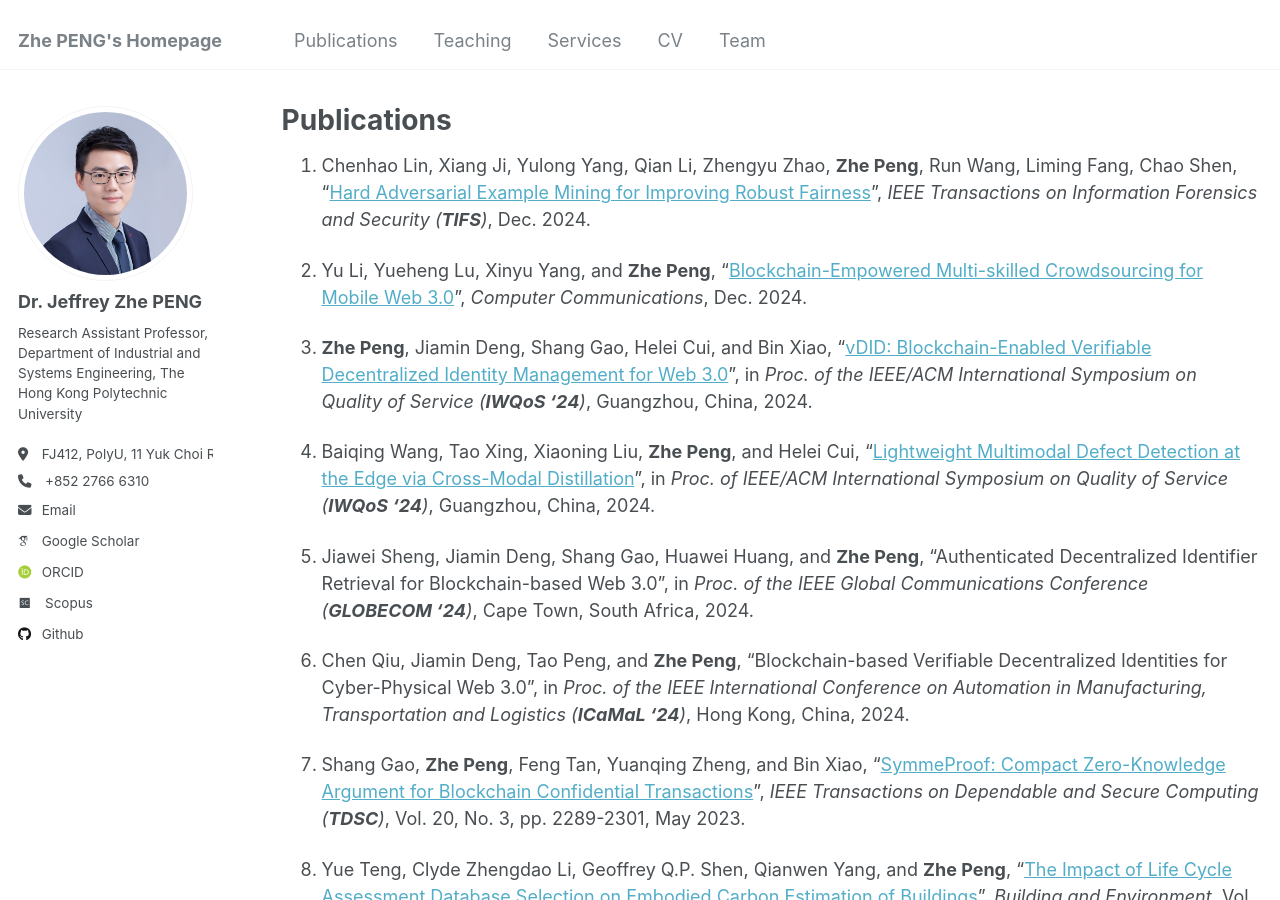
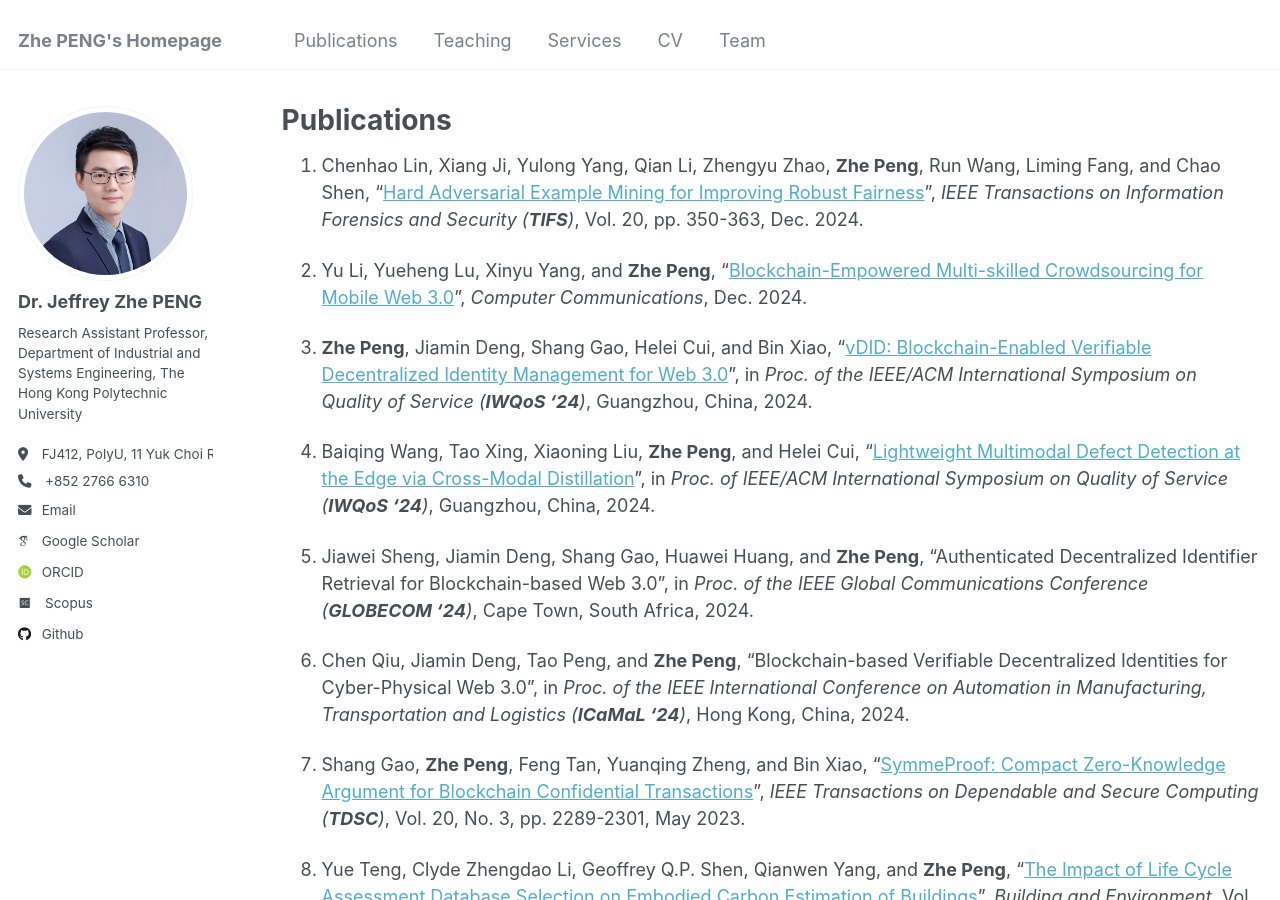
Before and after one commit to PENG-Zhe/peng-zhe.github.io, a Jekyll site: the page built from _pages/publications.md, in a window 1280 px wide and 900 px high. Built offline with Jekyll 4.4.1, drawn with Linux system fonts in a browser that asks for light colours; some web fonts are replaced.

Commit message:
Update publications.md

```diff
--- a/_pages/publications.md
+++ b/_pages/publications.md
@@ -4,7 +4,7 @@ permalink: /publications/
 layout: archive
 ---
 
-1. Chenhao Lin, Xiang Ji, Yulong Yang, Qian Li, Zhengyu Zhao, **Zhe Peng**, Run Wang, Liming Fang, Chao Shen, "[Hard Adversarial Example Mining for Improving Robust Fairness](https://ieeexplore.ieee.org/document/10795188)", _IEEE Transactions on Information Forensics and Security (**TIFS**)_, Dec. 2024.
+1. Chenhao Lin, Xiang Ji, Yulong Yang, Qian Li, Zhengyu Zhao, **Zhe Peng**, Run Wang, Liming Fang, and Chao Shen, "[Hard Adversarial Example Mining for Improving Robust Fairness](https://ieeexplore.ieee.org/document/10795188)", _IEEE Transactions on Information Forensics and Security (**TIFS**)_, Vol. 20, pp. 350-363, Dec. 2024.
 
 1. Yu Li, Yueheng Lu, Xinyu Yang, and **Zhe Peng**, "[Blockchain-Empowered Multi-skilled Crowdsourcing for Mobile Web 3.0](https://doi.org/10.1016/j.comcom.2024.108037)", _Computer Communications_, Dec. 2024.
 
```
